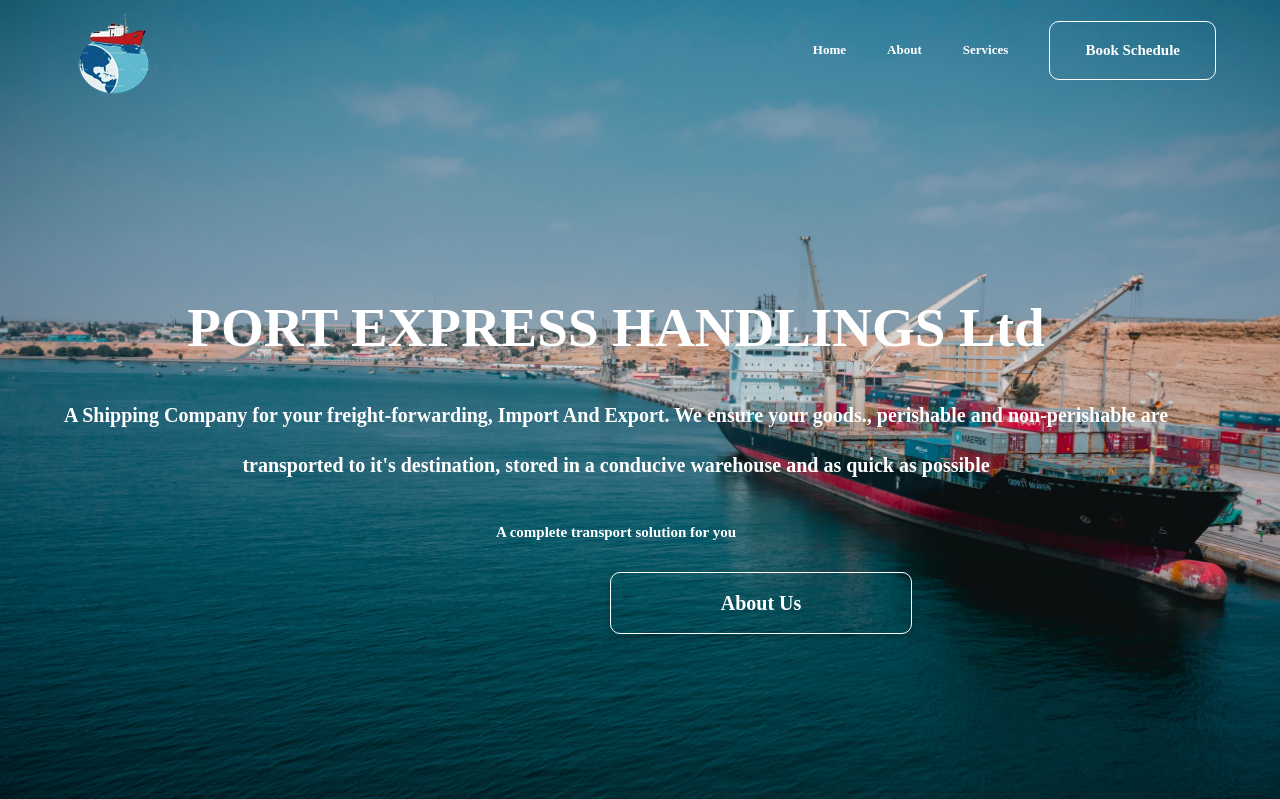
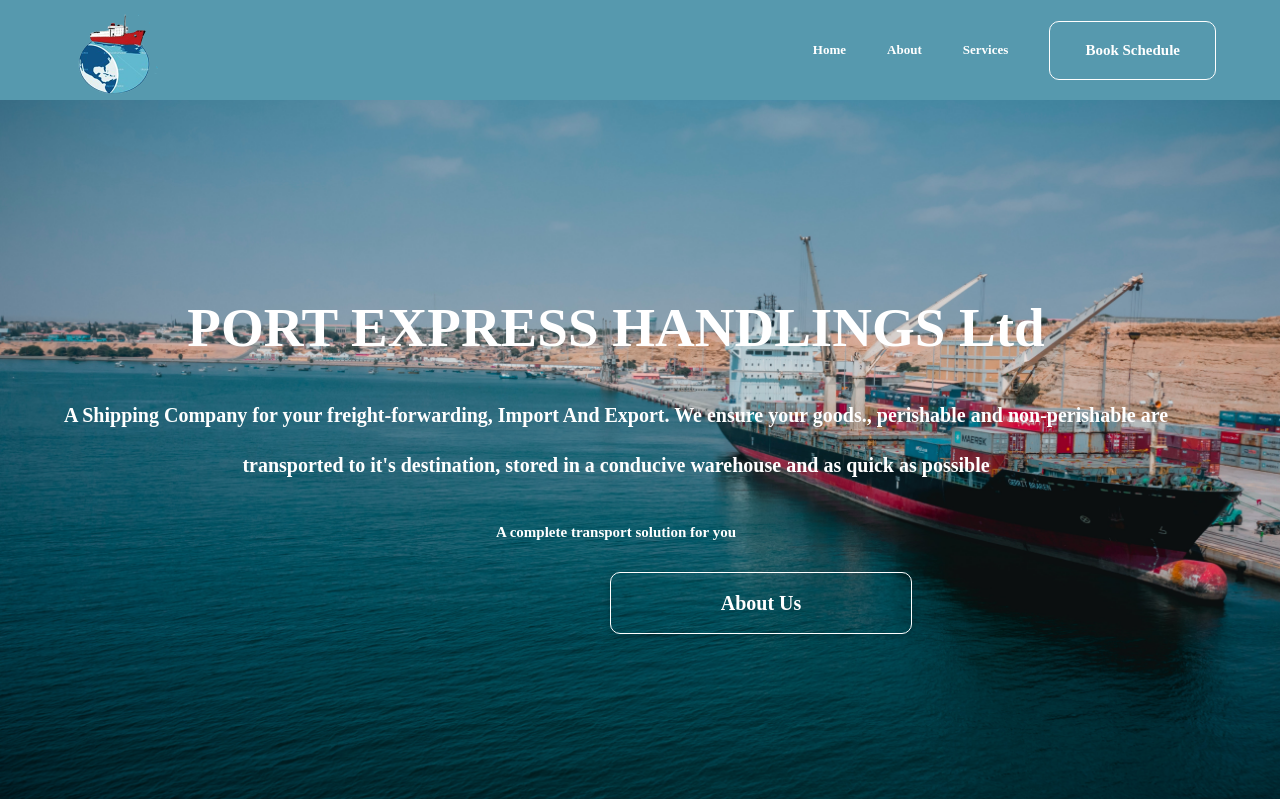
Before and after one commit to CynthiaOguamanam/bootCampFrontend, a React (Create React App) app: page / in a window 1280 px wide. Shown: the top 799 px of the page. Built offline with nearby package versions, Linux system fonts and the light colour scheme.

Commit message:
pushfront

```diff
--- a/src/Components/Header/Header.js
+++ b/src/Components/Header/Header.js
@@ -34,7 +34,7 @@
 const Container = styled.div`
     width: 100%;
     height: 100px;
-    background-color: transparent;
+    background-color: #5699AE;
     /* background: pink; */
     display: flex;
     justify-content: center;
```
